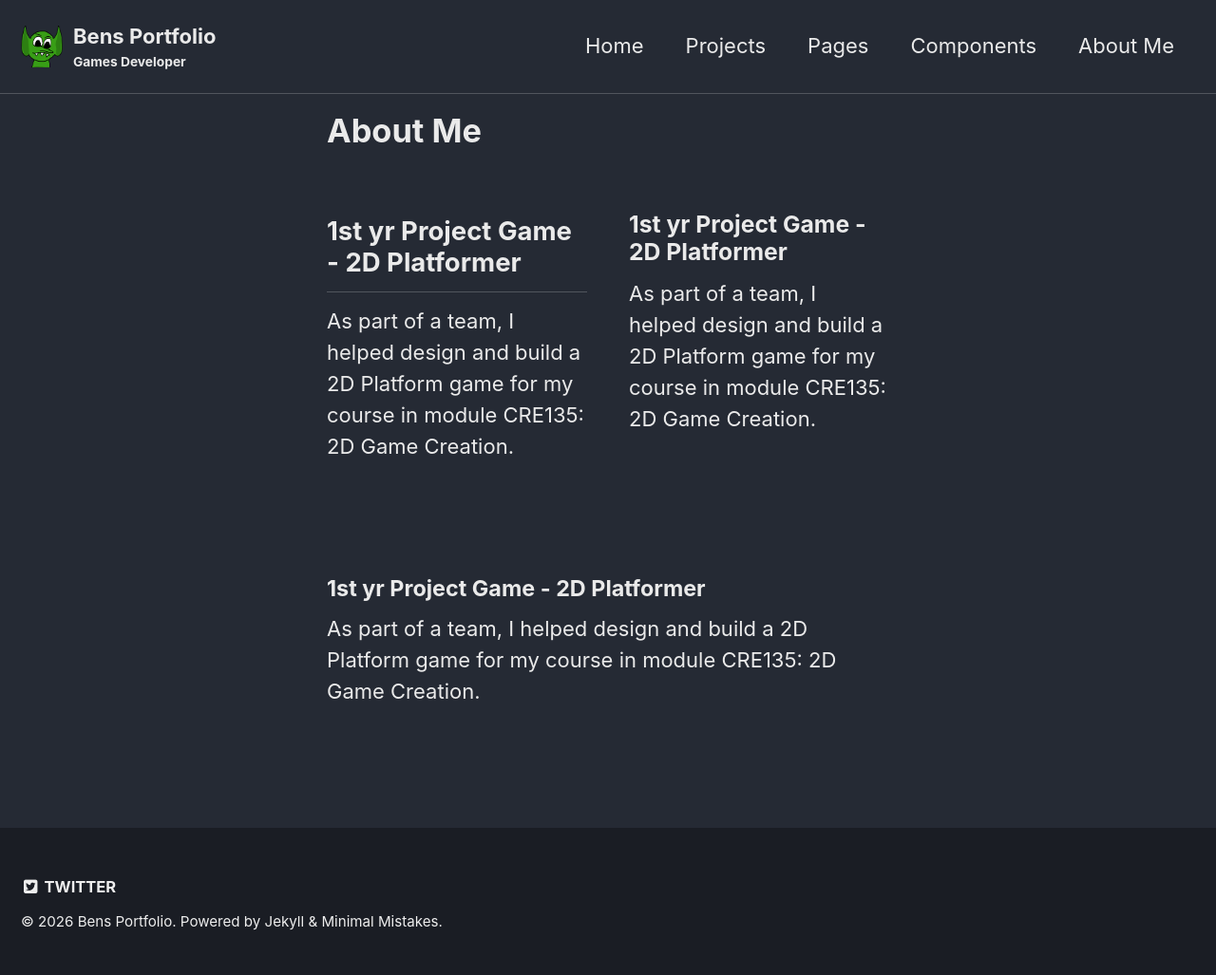
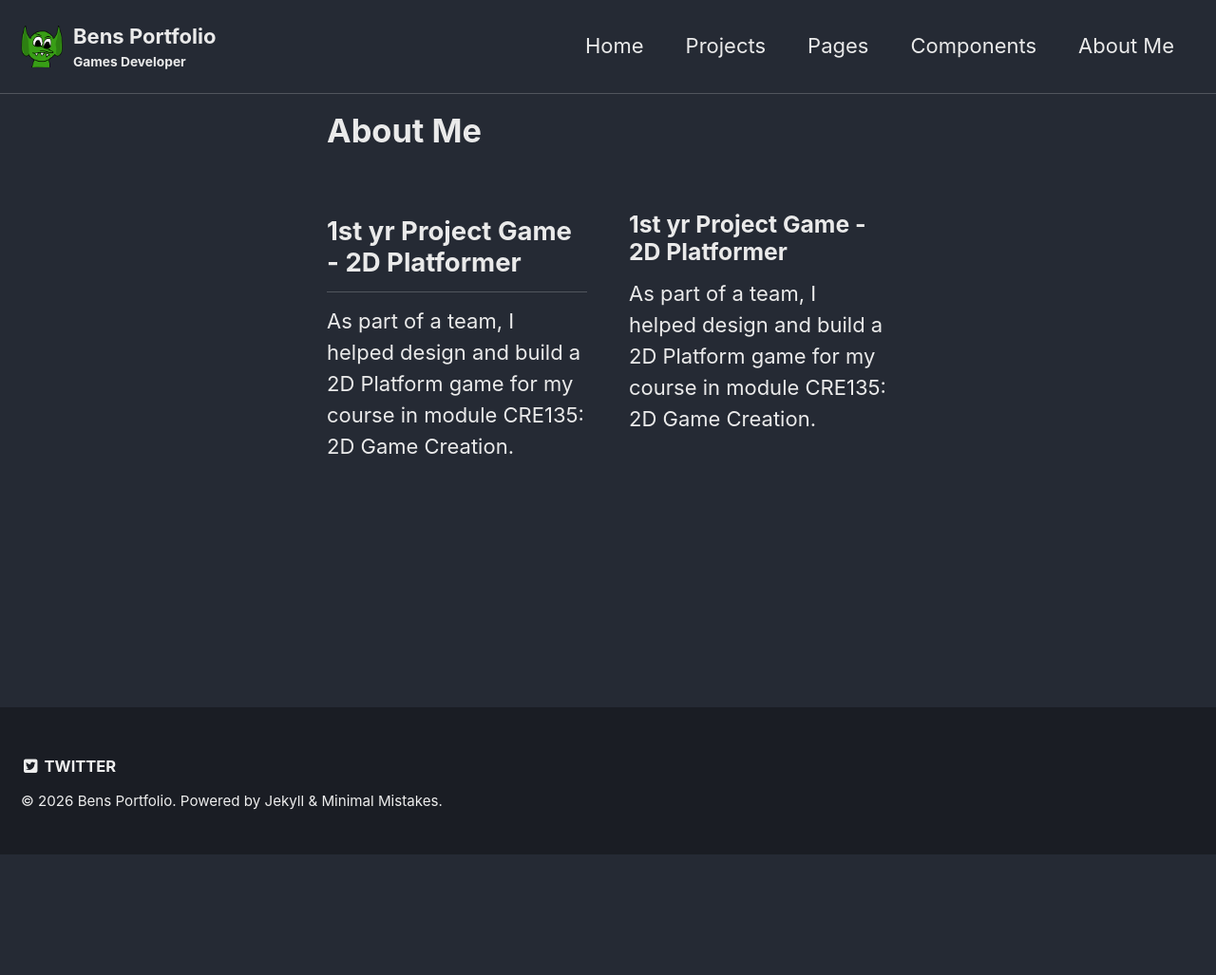
Before and after one commit to nvbnb17/nvbnb17.github.io, a Jekyll site: the page built from _pages/about-me.md, in a window 1280 px wide. Shown: the whole page at 95% size. Built offline with Jekyll 4.4.1, drawn with Linux system fonts in a browser that asks for light colours; after the commit the page ends 900 px from its top, so only the background shows below that.

Commit message:
Update about-me.md

```diff
--- a/_pages/about-me.md
+++ b/_pages/about-me.md
@@ -31,12 +31,4 @@ skills:
     </p>
   </div>
 
-  <div style="flex:1 1 250px; min-width:250px;">
-    <h4>1st yr Project Game - 2D Platformer</h4>
-    <p>
-      As part of a team, I helped design and build a 2D Platform game for my course in module CRE135: 2D Game Creation.
-    </p>
-  </div>
-
-
 </div>
```
